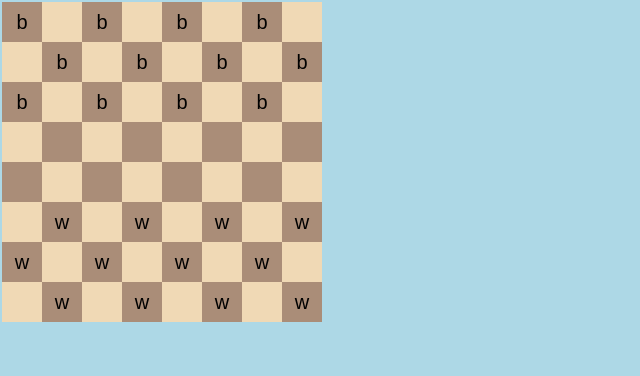
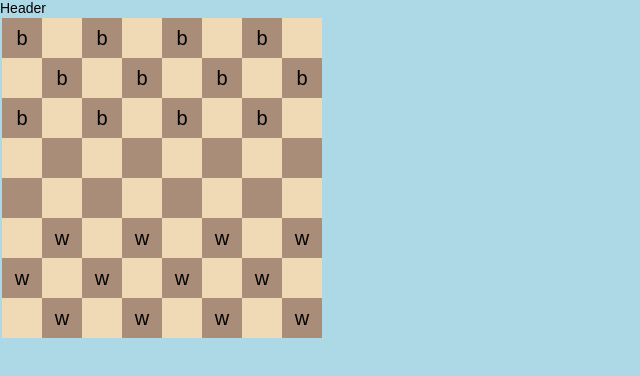
Before and after one commit to shlomiNugarker/checkers, a Vue app: page / in a window 1280 px wide. Shown: the top 376 px of the page, without its empty margins (0-640 px from the left). Built offline with nearby package versions, Linux system fonts and the light colour scheme.

Commit message:
minor change

```diff
--- a/src/checkers/BlackPiece.ts
+++ b/src/checkers/BlackPiece.ts
@@ -6,11 +6,7 @@ export class BlackPiece extends Piece {
   game: Game
 
   constructor(game: Game, coord: any) {
-    super(coord)
+    super(game, coord)
     this.game = game
   }
-
-  getPossibleMoves = () => {
-    console.log('getPossibleMoves')
-  }
 }
--- a/src/checkers/WhitePiece.ts
+++ b/src/checkers/WhitePiece.ts
@@ -6,11 +6,7 @@ export class WhitePiece extends Piece {
   game: Game
 
   constructor(game: Game, coord: any) {
-    super(coord)
+    super(game, coord)
     this.game = game
   }
-
-  getPossibleMoves = () => {
-    console.log('getPossibleMoves')
-  }
 }
--- a/src/views/HomeView.vue
+++ b/src/views/HomeView.vue
@@ -1,14 +1,19 @@
 <template>
+  <HeaderCmp />
   <BoardCmp :board="game.board.board"></BoardCmp>
 </template>
 
 <script lang="ts">
 import BoardCmp from '../cmps/BoardCmp.vue'
+import HeaderCmp from '../cmps/HeaderCmp.vue'
 import { Game } from '../checkers/index'
 
 export default {
   props: [],
   name: 'HomeView',
+  created() {
+    // this.game.board.board[0][0]?.move({ i: 0, j: 3 })
+  },
 
   data() {
     return {
@@ -16,7 +21,8 @@ export default {
     }
   },
   components: {
-    BoardCmp
+    BoardCmp,
+    HeaderCmp
   }
 }
 </script>
```
